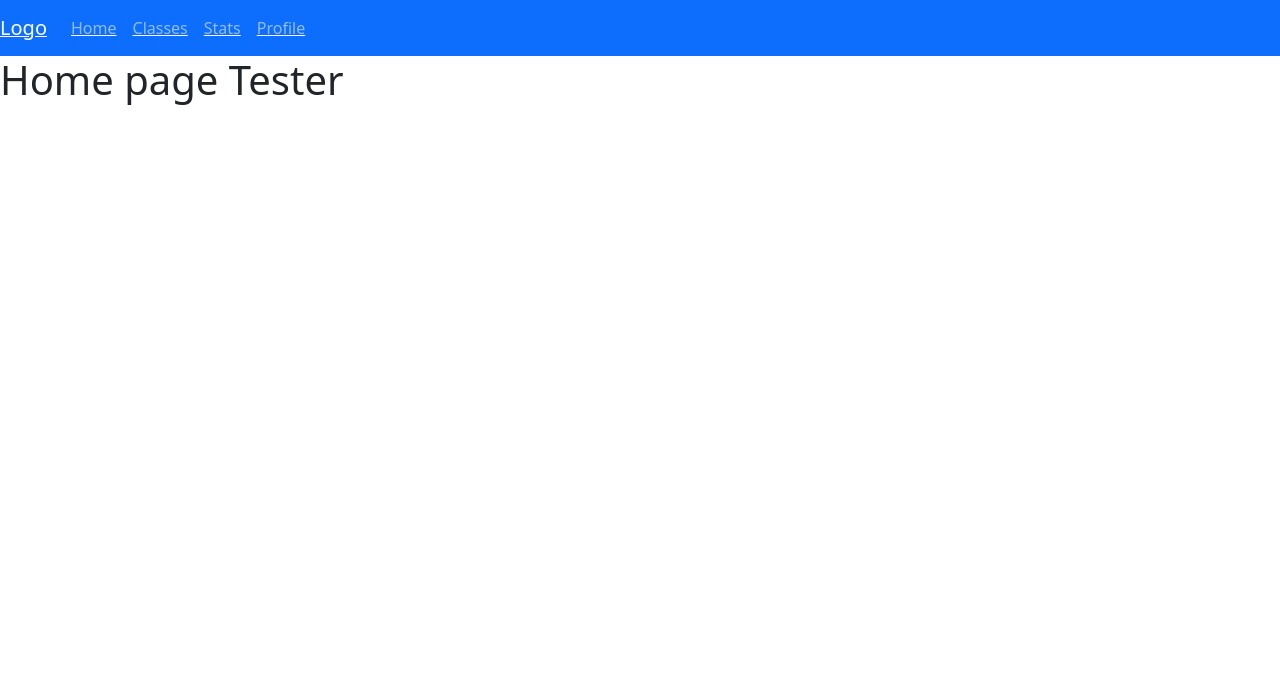
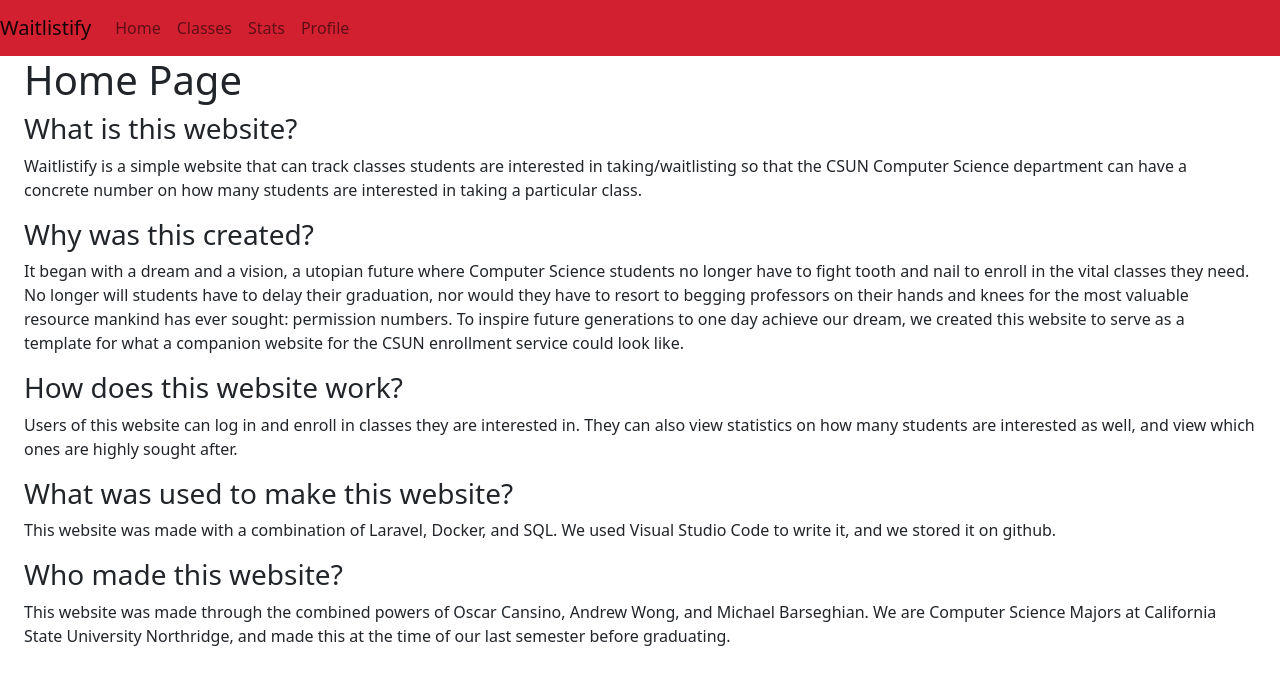
Before and after one commit to heymaster422/comp583waitlistify, a React (Create React App) app: page /Home in a window 1280 px wide. Shown: the top 684 px of the page. Built offline with nearby package versions, Linux system fonts and the light colour scheme; no server answers; sample sign-in values are in the browser's storage.

Commit message:
changed nav bar and button colors

```diff
--- a/src/App.css
+++ b/src/App.css
@@ -42,3 +42,12 @@
   border: 1px solid;
   width: 27%;
 }
+
+.container {
+  max-width: 150% !important;/*Set your own width %; */
+}
+
+
+.color-nav{
+  background-color: #D22030;
+}
--- a/src/components/Nav/Nav.jsx
+++ b/src/components/Nav/Nav.jsx
@@ -4,13 +4,15 @@ import Navbar from 'react-bootstrap/Navbar'
 
 export default function Nav() {
     const navStyle ={
-        color: 'white'
+        color: 'white',
+        textDecoration: 'none',
+    };
 
-    };
     return(
-        <nav class="navbar navbar-expand-lg navbar-dark bg-primary">
+
+        <Navbar className="color-nav">
         <Link style={navStyle}  to= '/Home'>
-        <a class="navbar-brand" href="#">Logo</a>
+        <a class="navbar-brand" href="#" >Waitlistify</a>
         </Link>
         <button class="navbar-toggler" type="button" data-toggle="collapse" data-target="#navbarNav" aria-controls="navbarNav" aria-expanded="false" aria-label="Toggle navigation">
             <span class="navbar-toggler-icon"></span>
@@ -40,7 +42,7 @@ export default function Nav() {
 
             </ul>
         </div>
-        </nav>
+        </Navbar>
 
     )
 }
--- a/src/components/Pages/Classes.jsx
+++ b/src/components/Pages/Classes.jsx
@@ -263,7 +263,7 @@ export default function Classes() {
 
             <h1>Class Enrollment</h1>
 
-            <div>
+            <div class="container">
                 <h2>Class List</h2>
                 <table class="table">
                     <tr>
--- a/src/components/Pages/Home.jsx
+++ b/src/components/Pages/Home.jsx
@@ -5,8 +5,50 @@ import {BrowserRouter as Router, Routes, Route} from 'react-router-dom';
 export default function Home() {
 
     return(
-        <div>
-        <h1>Home page Tester</h1>
+        <div class="container">
+            <h1> Home Page</h1>
+            <h3>
+                What is this website?
+            </h3>
+            <p>
+                Waitlistify is a simple website that can track classes students are interested in taking/waitlisting so
+                that the CSUN Computer Science department can have a concrete number on how many
+                students are interested in taking a particular class.
+            </p>
+            <h3>
+                Why was this created?
+            </h3>
+            <p>
+                It began with a dream and a vision, a utopian future where Computer Science students no longer have to fight tooth and nail to
+                enroll in the vital classes they need. No longer will students have to delay their graduation, nor would they have to resort to
+                begging professors on their hands and knees for the most valuable resource mankind has ever sought: permission numbers. To
+                inspire future generations to one day achieve our dream, we created this website to serve as a template for what a companion
+                website for the CSUN enrollment service could look like.
+            </p>
+            <h3>
+                How does this website work?
+            </h3>
+            <p>
+                Users of this website can log in and enroll in classes they are interested in.
+                They can also view statistics on how many students are interested as well, and
+                view which ones are highly sought after.
+            </p>
+            <h3>
+                What was used to make this website?
+            </h3>
+            <p>
+                This website was made with a combination of Laravel, Docker, and SQL. We used Visual Studio Code to write it, and we stored it
+                on github.
+            </p>
+            <h3>
+                Who made this website?
+            </h3>
+            <p>
+                This website was made through the combined powers of Oscar Cansino, Andrew Wong, and Michael Barseghian. We are Computer Science Majors at
+                California State University Northridge, and made this at the time of our last semester before graduating.
+            </p>
+            {/* <!--This is the description of our website. --> */}
+
         </div>
     )
 }
--- a/src/components/Pages/Login.js
+++ b/src/components/Pages/Login.js
@@ -57,7 +57,7 @@ const Login = () => {
           </Form.Group>
 
           <div className="d-grid gap-2">
-            <Button variant="primary" type="Submit">
+            <Button variant="primary" style={{ backgroundColor: "#D22030" }} type="Submit">
               Log In
             </Button>
           </div>
--- a/src/components/Pages/Profile.jsx
+++ b/src/components/Pages/Profile.jsx
@@ -24,7 +24,7 @@ const Profile = () => {
           {user && user.email}
         </div>
         <div className="d-grid gap-2">
-          <Button variant="primary" onClick={handleLogout}>
+          <Button variant="primary" style={{ backgroundColor: "#D22030" }} onClick={handleLogout}>
             Log out
           </Button>
         </div>
--- a/src/components/Pages/Stats.jsx
+++ b/src/components/Pages/Stats.jsx
@@ -64,6 +64,7 @@ class Stats extends Component {
         return (
             <div>
                 <Nav />
+                <div class="container">
                 <body></body>
 
                 <h1>Class Statistics</h1><br />
@@ -79,7 +80,7 @@ class Stats extends Component {
                         {this.renderTableData()}
                     </tbody>
                 </table>
-
+                </ div>
             </div>
         )
     }
```
Also changed, not shown: 1 other file (tests, documents, lock files or other folders).
